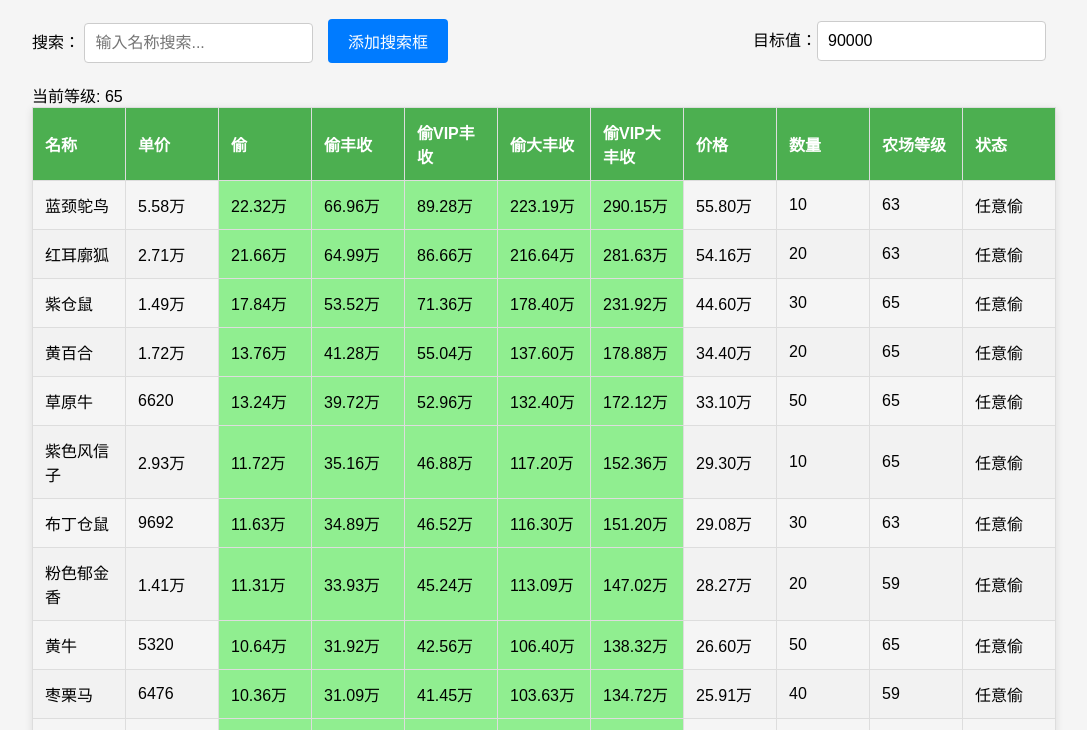
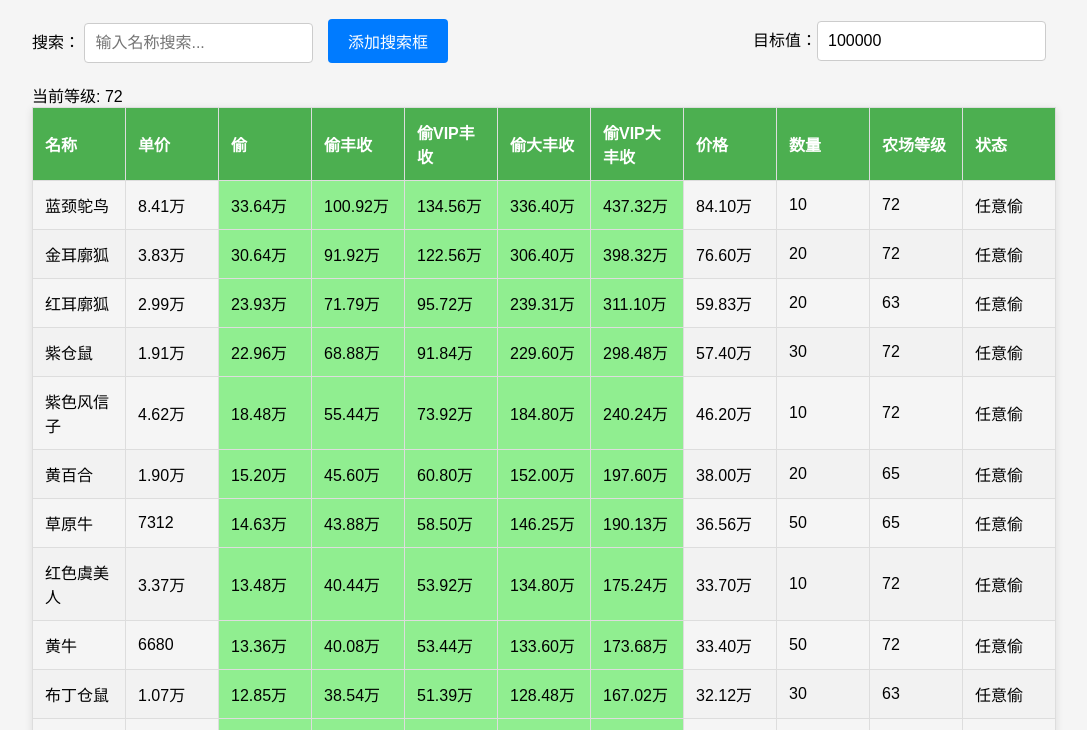
Before and after one commit to 3165254905/xjt, a website: page ymzx/farm.html in a window 1280 px wide. Shown: the part 70-800 px from the top of the page, without its empty margins (96-1183 px from the left). Drawn offline with nearby package versions, Linux system fonts and the light colour scheme.

Commit message:
Update farm.html

```diff
--- a/ymzx/farm.html
+++ b/ymzx/farm.html
@@ -176,11 +176,11 @@
         data: {
           data: [],
           filteredData: [],
-          grade: 65,
+          grade: 72,
           sortKey: '',
           sortDesc: false,
           queries: [''],
-          target: 90000,
+          target: 100000,
         },
         mounted() {
           this.addData('卷心菜', 20, 5)
@@ -235,9 +235,14 @@
           this.addData('葫芦', 190000, 10, 65)
           this.addData('棉花', 10000, 30, 65)
           this.addData('板栗南瓜', 46000, 10, 65)
-          this.addData('荠菜', 83000, 20, 65)
-          this.addData('紫色风信子', 293000, 10, 65)
-          this.addData('芦荟', 116000, 20, 65)
+          this.addData('荠菜', 97000, 20, 72)
+          this.addData('紫色风信子', 462000, 10, 72)
+          this.addData('芦荟', 230000, 20, 72)
+          this.addData('小白菜', 11000, 30, 72)
+          this.addData('西葫芦', 52000, 20, 72)
+          this.addData('竹笋', 74000, 20, 72)
+          this.addData('红色虞美人', 337000, 10, 72)
+          this.addData('宝塔花菜', 234000, 10, 72)
           this.addData('小母鸡', 9360, 30)
           this.addData('白猪', 55000, 20)
           this.addData('湖羊', 80000, 60)
@@ -248,27 +253,31 @@
           this.addData('道奇兔', 75000, 40)
           this.addData('小青驴', 109000, 20)
           this.addData('红水豚', 95000, 20)
-          this.addData('红颈鸵鸟', 184000, 10)
+          this.addData('红颈鸵鸟', 242000, 10, 72)
           this.addData('枣栗马', 241000, 40)
           this.addData('大白鹅', 17000, 50)
           this.addData('侏儒兔', 107000, 40, 63)
-          this.addData('青羊', 137000, 40, 65)
-          this.addData('丝绒羊驼', 125000, 30, 65)
+          this.addData('青羊', 179000, 40, 72)
+          this.addData('丝绒羊驼', 153000, 30, 72)
           this.addData('红耳廓狐', 529000, 20, 63)
-          this.addData('黄牛', 266000, 50, 65)
-          this.addData('小茶鸭', 19000, 30, 65)
-          this.addData('金棕猪', 98000, 20, 65)
-          this.addData('健蹄驴', 102000, 20)
-          this.addData('白水豚', 88000, 20)
-          this.addData('紫仓鼠', 446000, 30, 65)
-          this.addData('舞步马', 226000, 40)
+          this.addData('黄牛', 334000, 50, 72)
+          this.addData('小茶鸭', 24000, 30, 72)
+          this.addData('金棕猪', 133000, 20, 72)
+          this.addData('健蹄驴', 159000, 20, 72)
+          this.addData('白水豚', 116000, 20, 72)
+          this.addData('紫仓鼠', 574000, 30, 72)
+          this.addData('舞步马', 295000, 40, 72)
           this.addData('雪羽鸡', 16000, 30)
           this.addData('金吉拉兔', 95000, 40)
           this.addData('黑鼻羊', 147000, 60, 63)
           this.addData('樱花羊驼', 126000, 30, 63)
-          this.addData('蓝颈鸵鸟', 545000, 10, 63)
+          this.addData('蓝颈鸵鸟', 841000, 10, 72)
           this.addData('草原牛', 331000, 50, 65)
           this.addData('黑羽鸡', 23000, 30, 65)
+          this.addData('墨花猪', 156000, 20, 72)
+          this.addData('黑白羊', 228000, 40, 72)
+          this.addData('森林梅花鹿', 196000, 20, 72)
+          this.addData('金耳廓狐', 766000, 20, 72)
           this.filteredData = this.data
           this.sortData('harvest')
           this.sortData('harvest')
@@ -305,8 +314,8 @@
             this.updateStatus()
           },
           getPrice(price, grade) {
-            const oldPlus = 1 + (grade - 1) * 0.05 + 0.1
-            const newPlus = 1 + (this.grade - 1) * 0.05 + 0.1
+            const oldPlus = 1 + (grade - 1) * 0.05 + (grade < 72 ? 0.1 : 0.2)
+            const newPlus = 1 + (this.grade - 1) * 0.05 + 0.2
             console.log(oldPlus, newPlus)
             return Math.floor((price / oldPlus) * newPlus)
           },
```
